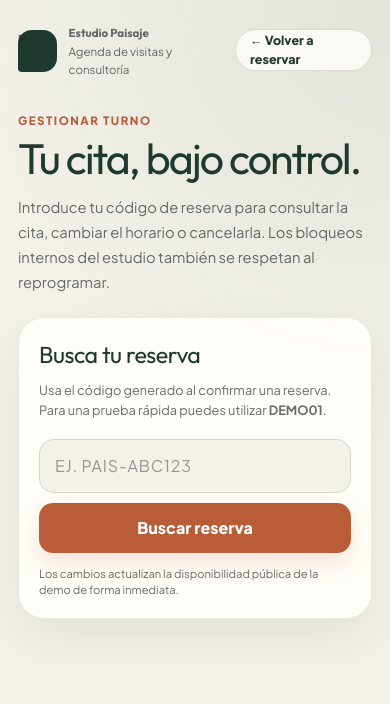
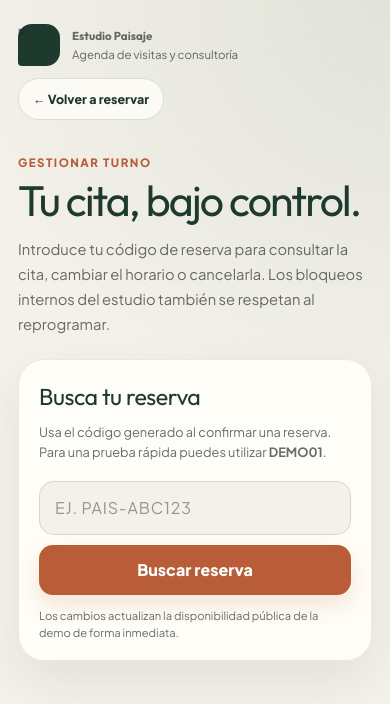
Before and after one commit to soyalbamontalvo-dev/turnos-online-estudio-paisajismo, a Next.js app: page /gestionar in a window 390 px wide. Shown: the top 704 px of the page. Built offline with nearby package versions, Linux system fonts and the light colour scheme.

Commit message:
Make manage header mobile-first and prevent narrow-screen overflow

```diff
--- a/app/gestionar/manage.module.css
+++ b/app/gestionar/manage.module.css
@@ -5,15 +5,15 @@
 }
 
 .header {
-  display: flex;
-  align-items: center;
-  justify-content: space-between;
-  gap: 14px;
+  display: grid;
+  gap: 12px;
   margin-bottom: 34px;
 }
 
 .brand {
   display: flex;
+  width: fit-content;
+  max-width: 100%;
   align-items: center;
   gap: 12px;
   color: var(--foliage);
@@ -22,6 +22,7 @@
 
 .mark {
   display: grid;
+  flex: 0 0 42px;
   place-items: center;
   width: 42px;
   height: 42px;
@@ -47,6 +48,8 @@
 .back {
   min-height: 42px;
   display: inline-flex;
+  width: fit-content;
+  max-width: 100%;
   align-items: center;
   padding: 0 14px;
   border: 1px solid var(--line);
@@ -144,6 +147,7 @@
 
 @media (min-width: 720px) {
   .shell { padding: 30px 30px 78px; }
+  .header { grid-template-columns: 1fr auto; align-items: center; }
   .card, .appointment { padding: 30px; border-radius: 32px; }
   .searchForm { grid-template-columns: 1fr auto; }
   .primary { min-width: 170px; }
```
